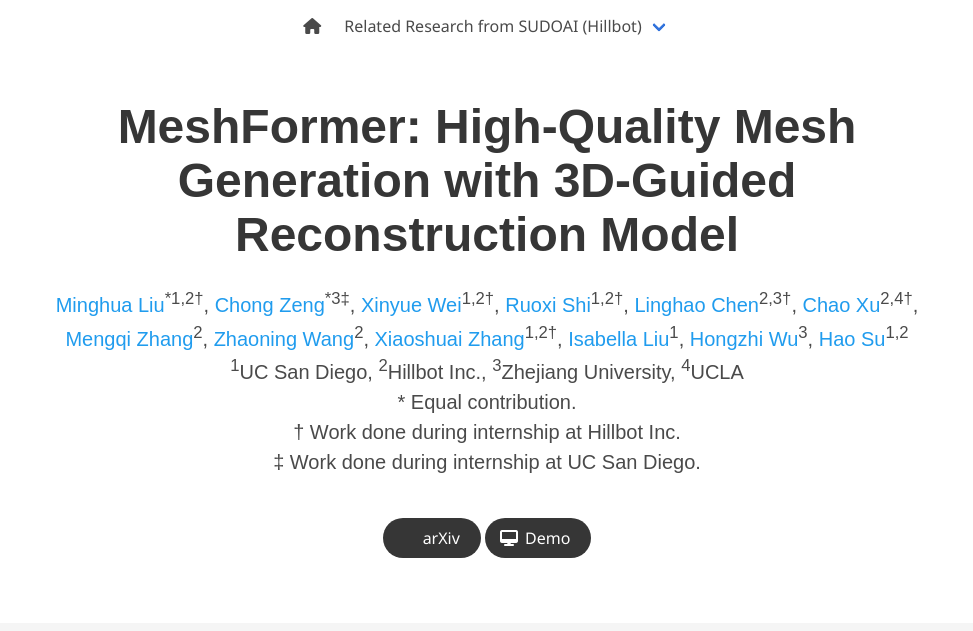
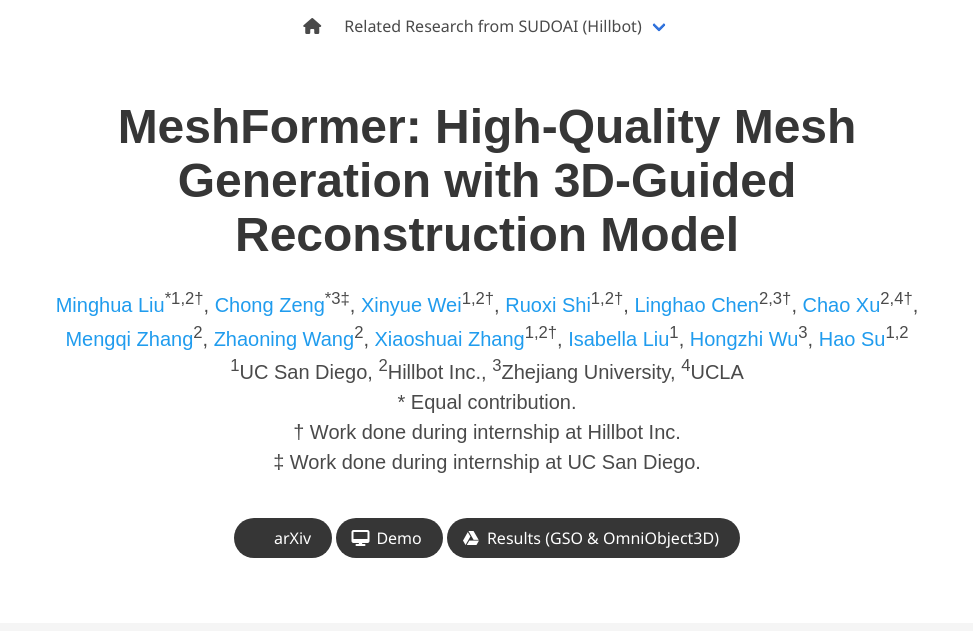
Before and after one commit to MeshFormer3D/meshformer3d.github.io, a plain HTML site: page index.html in a window 1280 px wide. Shown: the top 631 px of the page, without its empty margins (153-1126 px from the left). Drawn offline with nearby package versions, Linux system fonts and the light colour scheme; some icons are missing; a web font is replaced by a local one.

Commit message:
add gdrive link

```diff
--- a/index.html
+++ b/index.html
@@ -136,7 +136,6 @@
               <span class="author-block"><sup>2</sup>Hillbot Inc.,</span>
               <span class="author-block"><sup>3</sup>Zhejiang University,</span>
               <span class="author-block"><sup>4</sup>UCLA</span>
-              <!--             <span class="author-block"><sup>5</sup>University of Central Florida</span> -->
             </div>
             <div class="is-size-5 publication-authors">
               <span class="author-block">* Equal contribution.</span>
@@ -168,6 +167,16 @@
                   <i class="fa fa-desktop"></i>
                 </span>
                 <span>Demo</span>
+              </a>
+            </span>
+
+            <span class="link-block">
+              <a href="https://drive.google.com/drive/folders/10DIxxxK5vNBrkFrZcbSU56ZAv8jeuQcn?usp=sharing"
+                class="external-link button is-normal is-rounded is-dark">
+                <span class="icon">
+                  <i class="fab fa-google-drive"></i>
+                </span>
+                <span>Results (GSO & OmniObject3D)</span>
               </a>
             </span>
 
```
